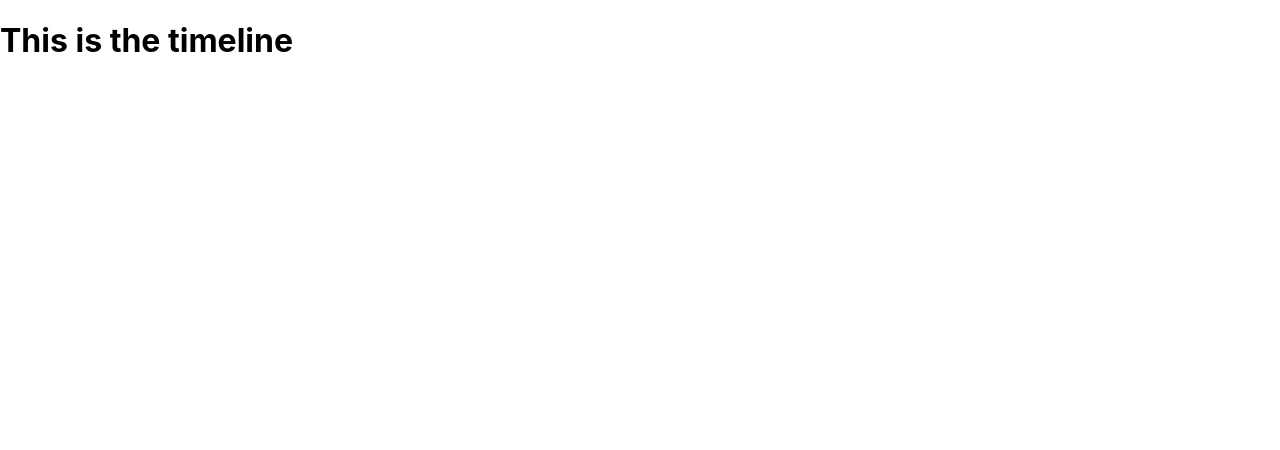
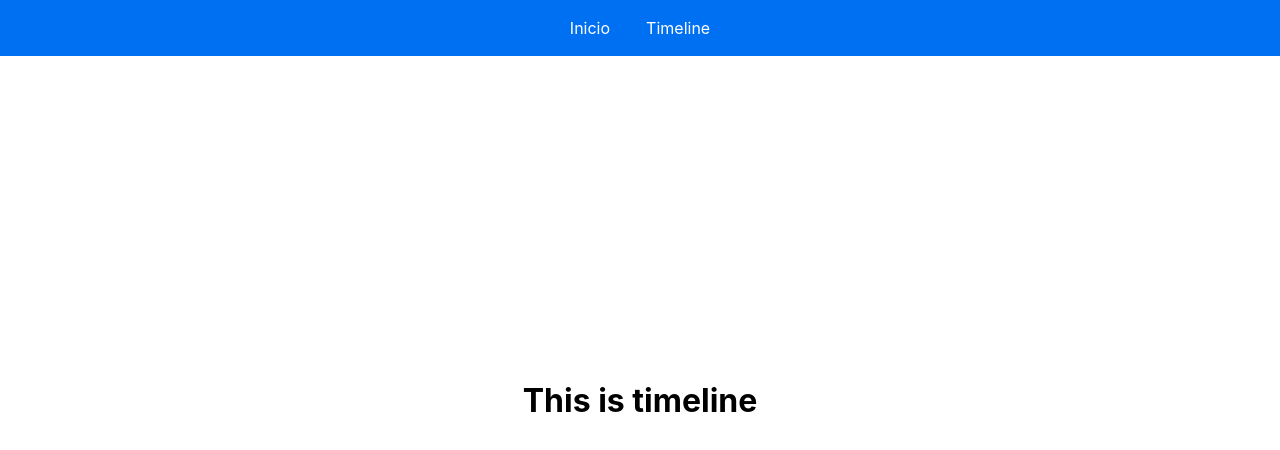
Before and after one commit to Mia-Salazar/next-project, a Next.js app: page /timeline in a window 1280 px wide. Shown: the top 450 px of the page. Built offline with nearby package versions, Linux system fonts and the light colour scheme.

Commit message:
Add general layout

```diff
--- /dev/null
+++ b/components/Layout/index.js
@@ -0,0 +1,50 @@
+export default function Layout ({children}) {
+    return (
+        <>
+            <main>
+                {children}
+            </main>
+            <style jsx global>{
+                `
+                html,
+                body {
+                padding: 0;
+                margin: 0;
+                font-family: -apple-system, BlinkMacSystemFont, Segoe UI, Roboto, Oxygen,
+                    Ubuntu, Cantarell, Fira Sans, Droid Sans, Helvetica Neue, sans-serif;
+                }
+
+                main {
+                    display: flex;
+                    align-items: center;
+                    justify-content: center;
+                    height: 100vh;
+                    padding: 48px 24px;
+                }
+
+                a {
+                color: inherit;
+                text-decoration: none;
+                }
+
+                * {
+                box-sizing: border-box;
+                }
+
+                @media (prefers-color-scheme: dark) {
+                html {
+                    color-scheme: dark;
+                }
+                body {
+                    color: white;
+                    background: black;
+                }
+                }
+                    `
+
+
+            }</style>
+        </>
+    )
+
+}
--- /dev/null
+++ b/components/Nav/index.js
@@ -0,0 +1,46 @@
+import Link from "next/link";
+
+export default function Nav () {
+    return (
+        <>
+            <header>
+                <nav>
+                    <ul>
+                        <li>
+                        <Link href="/">
+                            <a>Inicio</a>
+                        </Link>
+                        </li>
+                        <li>
+                        <Link href="/timeline">
+                            <a>Timeline</a>
+                        </Link>
+                        </li>
+                    </ul>
+                </nav>
+            </header>
+            <style jsx>{
+                `
+                nav {
+                    width: 100%;
+                    position: fixed;
+                    background: #0070f3;
+                  }
+                  nav ul {
+                    width: 100%;
+                    justify-content: center;
+                    list-style-type: none;
+                    display: flex;
+                    margin: 0 auto;
+                    padding: 18px 0;
+                  }
+                  nav li {
+                    padding: 0 18px;
+                    color: #fff;
+                  }
+                    `
+            }</style>
+        </>
+    )
+
+}
--- a/pages/_app.js
+++ b/pages/_app.js
@@ -1,5 +1,3 @@
-import '../styles/globals.css'
-
 function MyApp({ Component, pageProps }) {
   return <Component {...pageProps} />
 }
--- a/pages/timeline/index.js
+++ b/pages/timeline/index.js
@@ -1,3 +1,24 @@
+import Head from "next/head"
+
+import Layout from "../../components/Layout"
+import Nav from "../../components/Nav"
+import styles from '../../styles/Home.module.css'
+
 export default function Timeline() {
-    return <h1>This is the timeline</h1>
+    return (
+        <div className={styles.container}>
+        <Head>
+          <title>Next App made to practice with this framework</title>
+          <meta name="description" content="Generated by create next app" />
+          <link rel="icon" href="/favicon.ico" />
+        </Head>
+        <Nav></Nav>
+        <Layout>
+          <h1>
+            This is timeline
+          </h1>
+        </Layout>
+      </div>
+    )
+
 }
--- a/styles/globals.css
+++ /dev/null
@@ -1,26 +0,0 @@
-html,
-body {
-  padding: 0;
-  margin: 0;
-  font-family: -apple-system, BlinkMacSystemFont, Segoe UI, Roboto, Oxygen,
-    Ubuntu, Cantarell, Fira Sans, Droid Sans, Helvetica Neue, sans-serif;
-}
-
-a {
-  color: inherit;
-  text-decoration: none;
-}
-
-* {
-  box-sizing: border-box;
-}
-
-@media (prefers-color-scheme: dark) {
-  html {
-    color-scheme: dark;
-  }
-  body {
-    color: white;
-    background: black;
-  }
-}
```
Also changed, not shown: pages/index.js (+5 -43 lines).
